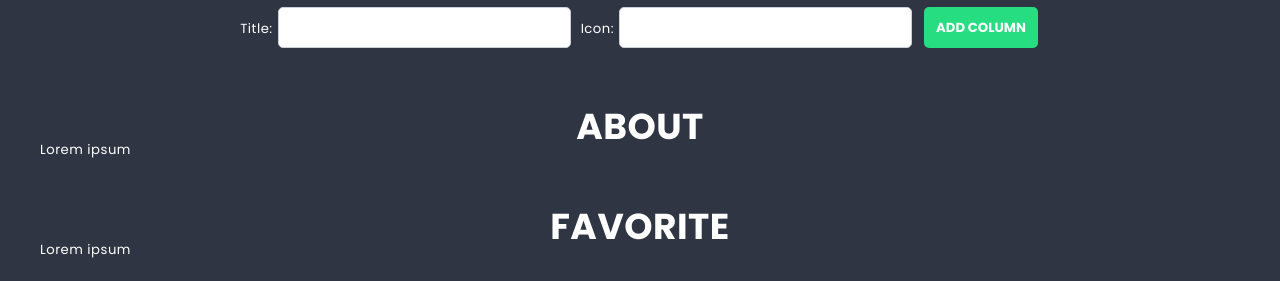
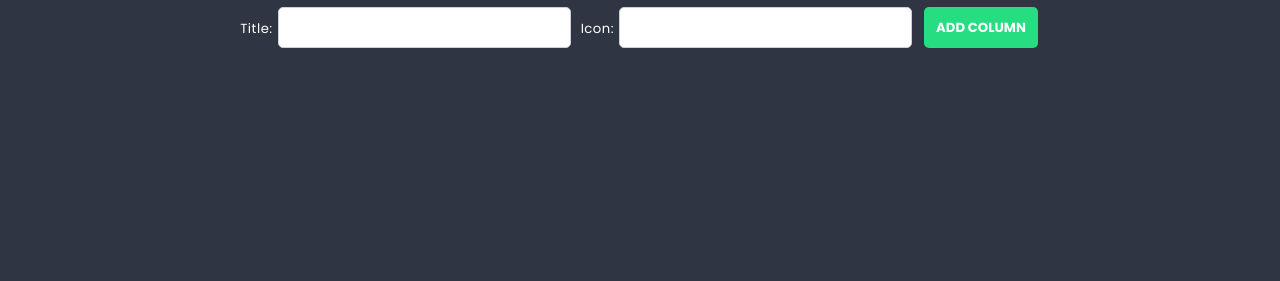
Before and after one commit to lukas1388/react-app, a React (Create React App) app: page / in a window 1280 px wide. Shown: the part 903-1184 px from the top of the page. After the commit the page ends 973 px from the top, so only its background shows below. Built offline with nearby package versions, Linux system fonts and the light colour scheme.

Commit message:
Add router

```diff
--- a/src/App.js
+++ b/src/App.js
@@ -3,15 +3,20 @@ import NavBar from './components/NavBar/NavBar';
 import Home from './components/Home/Home';
 import Favorite from './components/Favorite/Favorite';
 import About from './components/About/About';
+import { Routes, Route } from 'react-router-dom';
+import NotFound from './components/NotFound/NotFound';
 
 function App() {
   return (
     <main>
       <NavBar />
       <Container>
-        <Home />
-        <About />
-        <Favorite />
+        <Routes>
+          <Route path="/" element={<Home />} />
+          <Route path="/about" element={<About />} />
+          <Route path="/favorite" element={<Favorite />} />
+          <Route path='*' element={<NotFound />} />
+        </Routes>
       </Container>
     </main>
   );
--- /dev/null
+++ b/src/components/NotFound/NotFound.js
@@ -0,0 +1,9 @@
+import PageTitle from '../PageTitle/PageTitle';
+
+const NotFound = () => {
+    return (
+        <div><PageTitle>404 not found</PageTitle></div>
+    );
+};
+
+export default NotFound;
--- a/src/index.js
+++ b/src/index.js
@@ -6,12 +6,15 @@ import App from './App';
 import './styles/normalize.scss';
 import './styles/global.scss';
 import 'font-awesome/css/font-awesome.min.css';
+import { BrowserRouter } from 'react-router-dom';
 
 ReactDOM.render(
   <React.StrictMode>
-    <Provider store={store}>
-      <App />
-    </Provider>
+    <BrowserRouter>
+      <Provider store={store}>
+        <App />
+      </Provider>
+    </BrowserRouter>
   </React.StrictMode>,
   document.querySelector('#root')
 );
```
